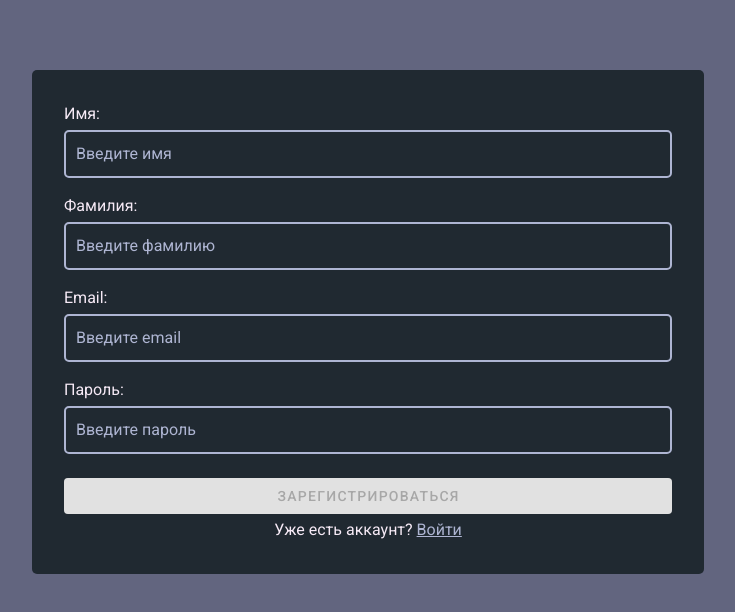
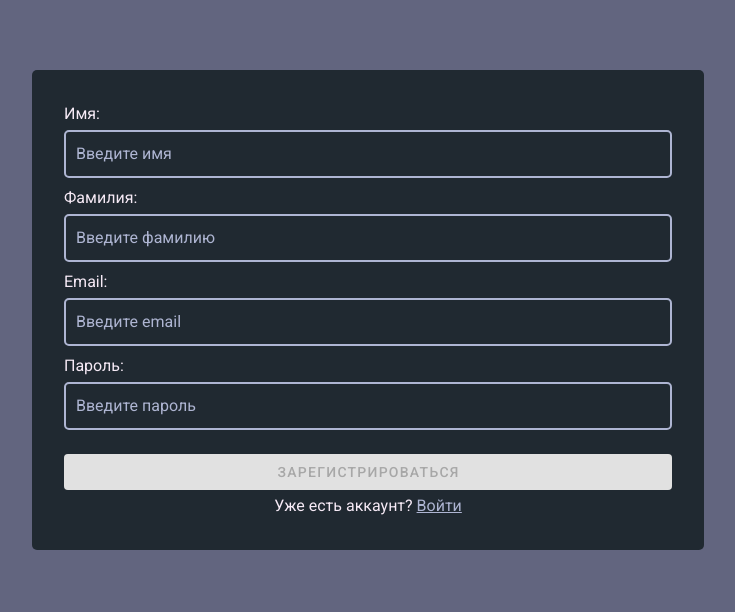
Before and after one commit to konstantin8715/internet_newspaper, a Vue app in the folder frontend_internet_newspaper/: page /signup in a window 1280 px wide. Shown: the top 612 px of the page, without its empty margins (272-1007 px from the left). Built offline with nearby package versions, Linux system fonts and the light colour scheme.

Commit message:
Сделан рефакторинг формы регистрации

```diff
--- /dev/null
+++ b/frontend_internet_newspaper/src/helpers/TextValidator.js
@@ -0,0 +1,3 @@
+export function validateText(value) {
+  return value.length >= 2;
+}
--- a/frontend_internet_newspaper/src/pages/AuthPage.vue
+++ b/frontend_internet_newspaper/src/pages/AuthPage.vue
@@ -29,6 +29,9 @@
       >
         Войти
       </app-button>
+      <app-warning-text v-if="this.showErrorMessage">
+        Неправильное имя пользовтеля или пароль
+      </app-warning-text>
 
       <div class="d-flex justify-center mt-1">
         <span>
@@ -64,8 +67,7 @@ export default {
       passwordValidator: validatePassword,
       isValidEmail: false,
       isValidPassword: false,
-      // isEmailChanged: false,
-      // isPasswordChanged: false,
+      showErrorMessage: false,
       userStore: useUserStore(),
     };
   },
@@ -76,7 +78,7 @@ export default {
         await userService.signIn(this.email, this.password);
         this.$router.push("/");
       } catch (error) {
-        alert("Неправильное имя пользовтеля или пароль");
+        this.showErrorMessage = true;
       }
     },
   },
--- a/frontend_internet_newspaper/src/pages/RegistrationPage.vue
+++ b/frontend_internet_newspaper/src/pages/RegistrationPage.vue
@@ -1,8 +1,50 @@
 <template>
   <div class="container">
     <div class="registration-block mx-auto pa-8">
-      <div class="d-flex flex-column">
-        <span>Имя:</span>
+      <form-field
+        :title="'Имя:'"
+        :type="'text'"
+        :placeholderText="'Введите имя'"
+        :validator="this.textValidator"
+        :warningText="'Имя должно иметь длину минимум 2 символа'"
+        @updateField="this.isValidName = $event"
+        @enterField="this.name = $event"
+      />
+
+      <form-field
+        class="mt-2"
+        :title="'Фамилия:'"
+        :type="'text'"
+        :placeholderText="'Введите фамилию'"
+        :validator="this.textValidator"
+        :warningText="'Фамилия должна иметь длину минимум 2 символа'"
+        @updateField="this.isValidSurname = $event"
+        @enterField="this.surname = $event"
+      />
+
+      <form-field
+        class="mt-2"
+        :title="'Email:'"
+        :type="'text'"
+        :placeholderText="'Введите email'"
+        :validator="this.emailValidator"
+        :warningText="'Некорректный email'"
+        @updateField="this.isValidEmail = $event"
+        @enterField="this.email = $event"
+      />
+
+      <form-field
+        class="mt-2"
+        :title="'Пароль:'"
+        :type="'password'"
+        :placeholderText="'Введите пароль'"
+        :validator="this.passwordValidator"
+        :warningText="'Пароль должен содержать не менее 8 символов, включая прописные и строчные буквы, «+», а также хотя бы одну цифру от 0 до 9.'"
+        @updateField="this.isValidPassword = $event"
+        @enterField="this.password = $event"
+      />
+
+      <!-- <span>Имя:</span>
         <app-input
           class="auth-input mt-1"
           v-model:value="this.name"
@@ -55,7 +97,7 @@
           Пароль должен содержать не менее 8 символов, включая прописные и
           строчные буквы, «+», а также хотя бы одну цифру от 0 до 9
         </app-warning-text>
-      </div>
+      </div> -->
 
       <app-button
         class="mt-6"
@@ -90,75 +132,28 @@
 
 <script>
 import { userService } from "../services/UserService";
+import { validateText } from "../helpers/TextValidator";
+import { validateEmail } from "../helpers/EmailValidator";
+import { validatePassword } from "../helpers/PasswordValidator";
+import FormField from "../components/FormField.vue";
 
 export default {
-  components: {},
+  components: { FormField },
   data() {
     return {
       name: "",
       surname: "",
       email: "",
       password: "",
-      isNameChanged: false,
-      isSurnameChanged: false,
-      isEmailChanged: false,
-      isPasswordChanged: false,
+      textValidator: validateText,
+      emailValidator: validateEmail,
+      passwordValidator: validatePassword,
+      isValidName: false,
+      isValidSurname: false,
+      isValidEmail: false,
+      isValidPassword: false,
       showErrorMessage: false,
     };
-  },
-
-  computed: {
-    isValidName() {
-      return this.name.length >= 2;
-    },
-
-    isValidSurname() {
-      return this.surname.length >= 2;
-    },
-
-    isValidEmail() {
-      const emailPattern = /^[^\s@]+@[^\s@]+\.[^\s@]+$/;
-      return emailPattern.test(this.email);
-    },
-
-    isValidPassword() {
-      const passwordPattern = /^(?=.*[0-9])(?=.*[a-zA-Z]).{8,}$/;
-      return passwordPattern.test(this.password);
-    },
-  },
-
-  watch: {
-    name() {
-      if (this.name.length == 0) {
-        this.isNameChanged = false;
-      } else {
-        this.isNameChanged = true;
-      }
-    },
-
-    surname() {
-      if (this.surname.length == 0) {
-        this.isSurnameChanged = false;
-      } else {
-        this.isSurnameChanged = true;
-      }
-    },
-
-    email() {
-      if (this.email.length == 0) {
-        this.isEmailChanged = false;
-      } else {
-        this.isEmailChanged = true;
-      }
-    },
-
-    password() {
-      if (this.password.length == 0) {
-        this.isPasswordChanged = false;
-      } else {
-        this.isPasswordChanged = true;
-      }
-    },
   },
 
   methods: {
```
